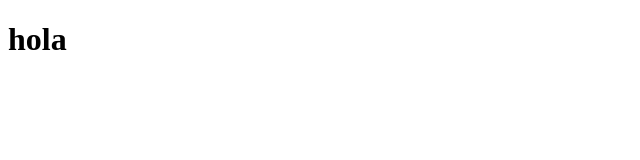
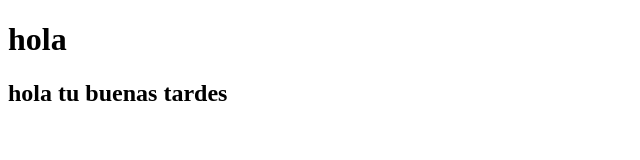
Before and after one commit to DelawareYT/repotest, a plain HTML site: page login.html in a window 1280 px wide. Shown: the whole page, without its empty margins (0-640 px from the left). Drawn offline with Linux system fonts and the light colour scheme.

Commit message:
agrege un h2

```diff
--- a/login.html
+++ b/login.html
@@ -11,4 +11,7 @@
     <h1>
         hola
     </h1>
+    <h2>
+        hola tu buenas tardes
+    </h2>
 </html>
```
